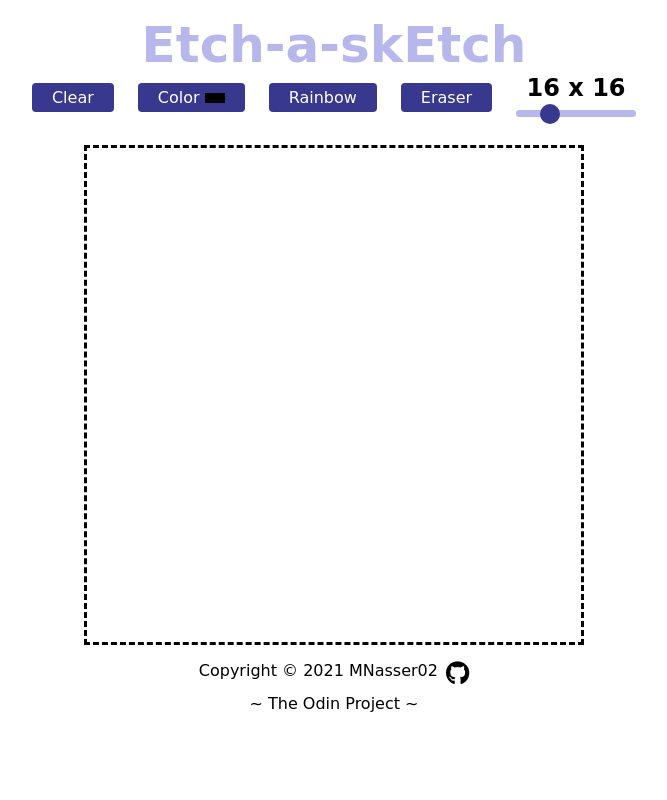
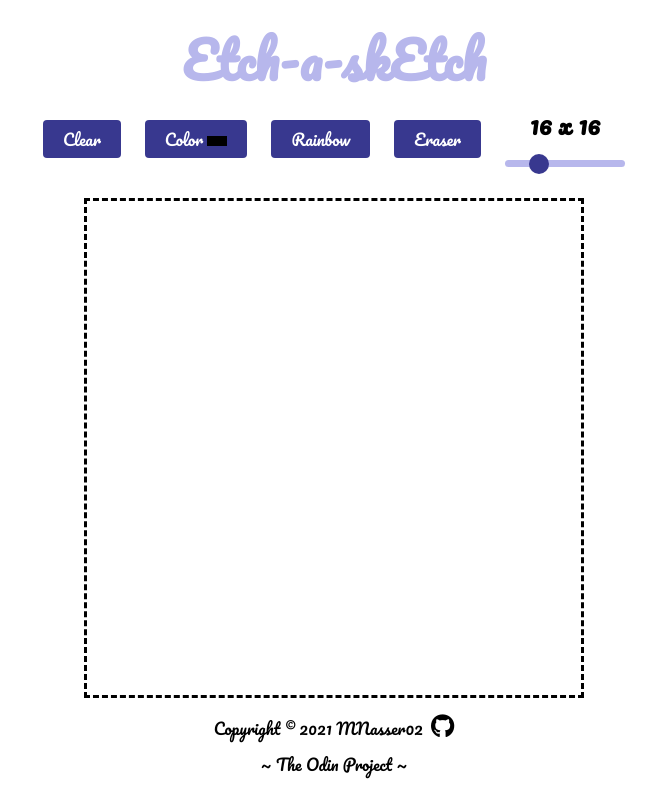
Before and after one commit to mnasser02/Etch-a-Sketch, a plain HTML site: page index.html in a window 1280 px wide. Shown: the whole page, without its empty margins (306-973 px from the left). Drawn offline with Linux system fonts and the light colour scheme.

Commit message:
imported font

```diff
--- a/index.html
+++ b/index.html
@@ -7,6 +7,9 @@
     <title>Etch a skEtch</title>
     <script src="./script.js" defer></script>
     <link rel="stylesheet" href="./styles/style.css" />
+    <style>
+      @import url('https://fonts.googleapis.com/css2?family=Pacifico&display=swap');
+    </style>
     <script
       src="https://kit.fontawesome.com/4c536a6bd5.js"
       crossorigin="anonymous"
```
